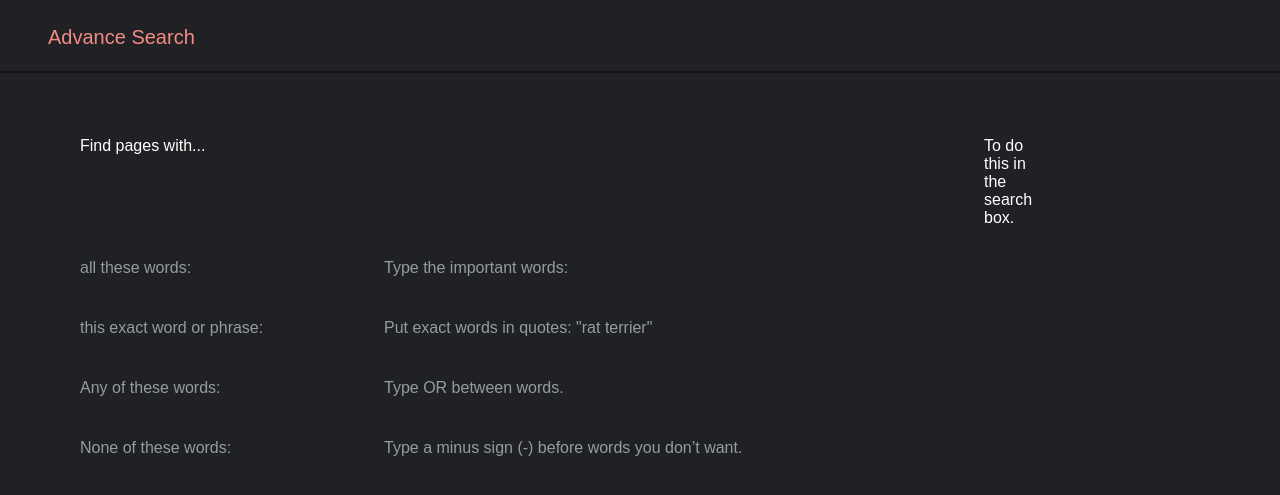
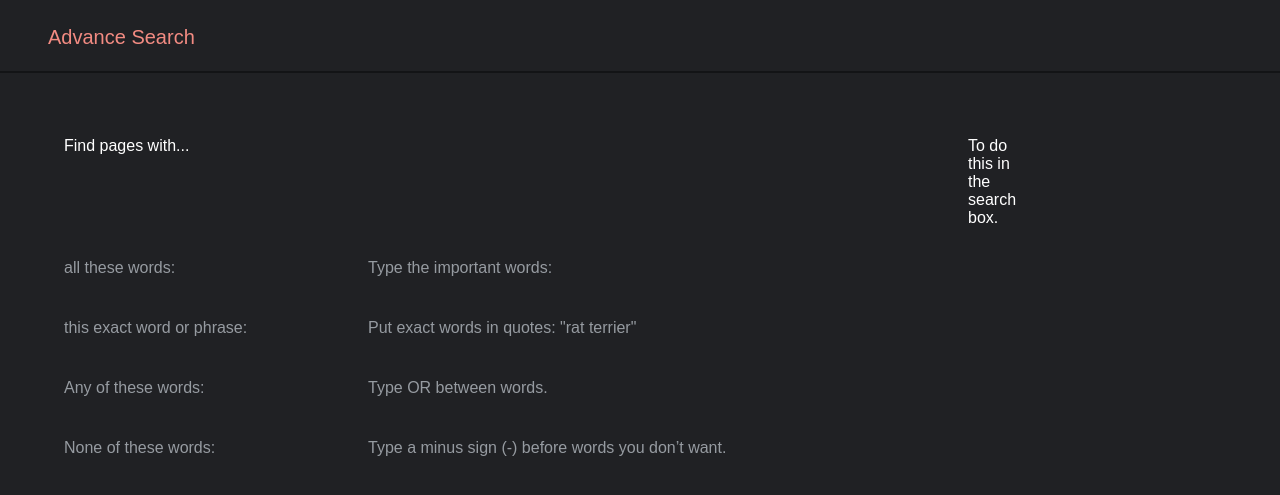
Before and after one commit to Flarxx/hello, a plain HTML site: page advance.html in a window 1280 px wide. Shown: the part 71-566 px from the top of the page. Drawn offline with Linux system fonts and the light colour scheme.

Commit message:
algo modifique no se que

```diff
--- a/advancestyle.css
+++ b/advancestyle.css
@@ -56,7 +56,7 @@
    .form_contenedor{
     width: 60%;
     color: #969ba1;
-    margin: 2rem 3rem;
+    margin: 2rem;
     width: 60%;
     padding: 2rem;
    }
```
